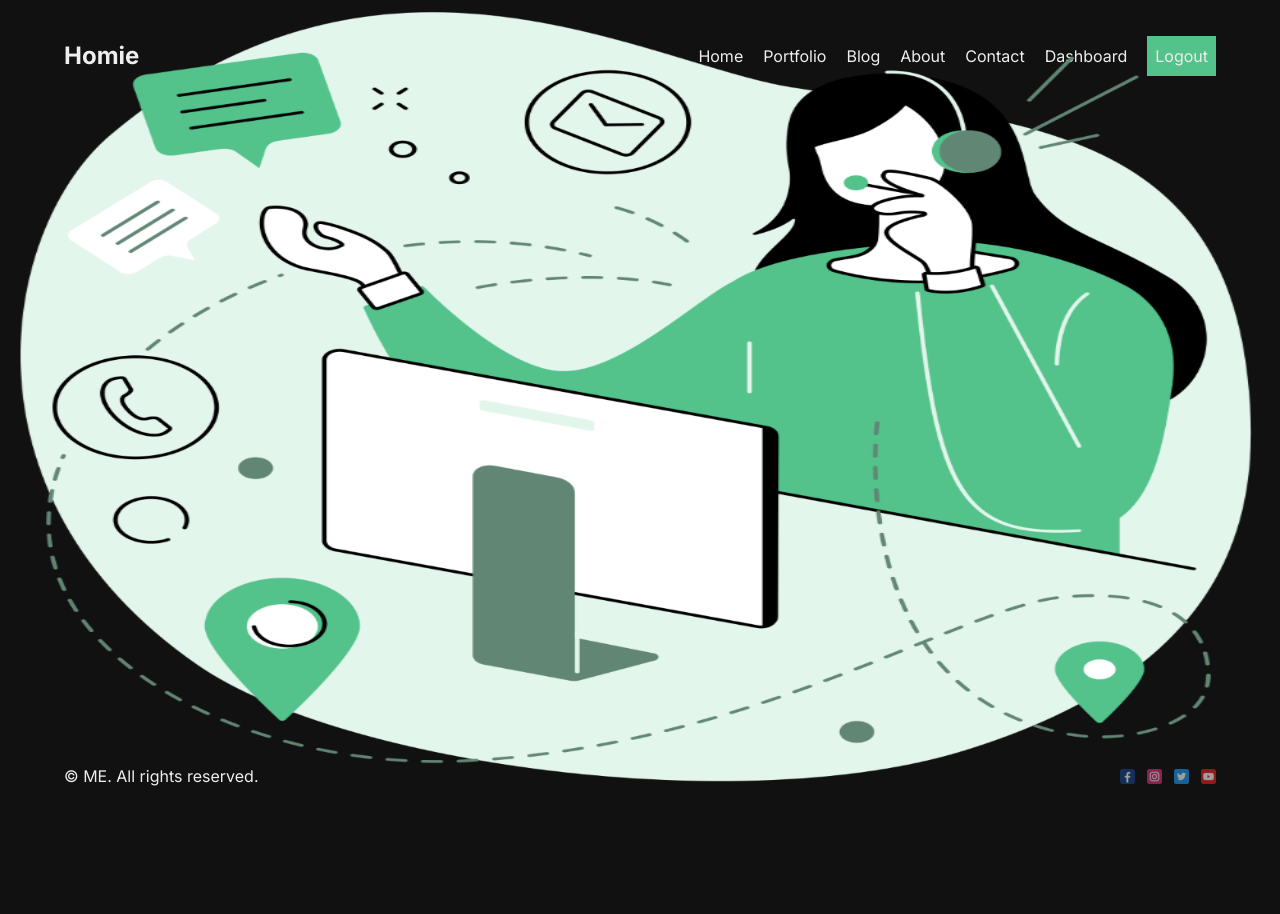
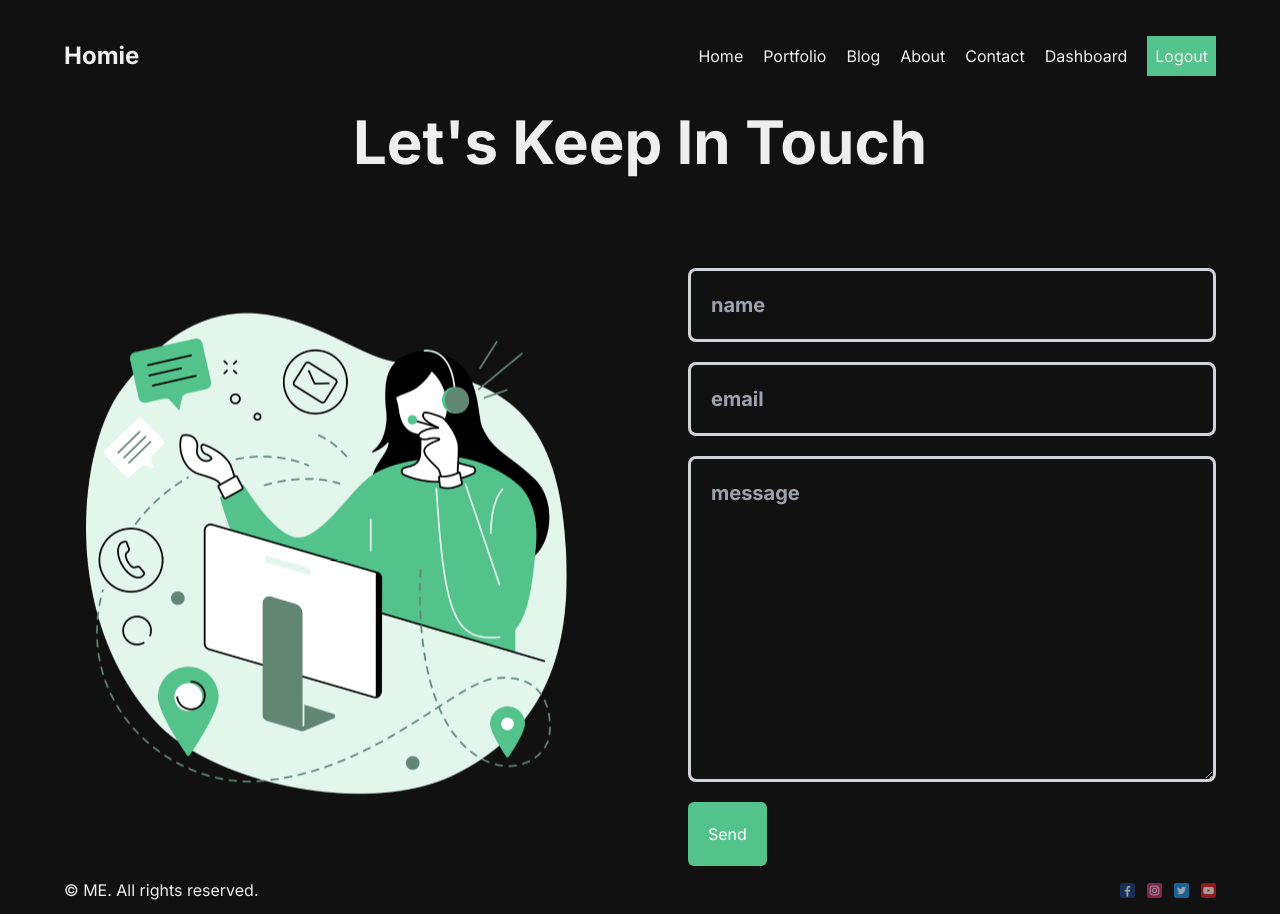
Before and after one commit to 4kbr/blog-app, a Next.js app: page /contact in a window 1280 px wide. Before the commit the page ends 800 px from the top, so only its background shows below. Built offline with nearby package versions, Linux system fonts and the light colour scheme.

Commit message:
styling contact page, and give img animation effect

```diff
--- /dev/null
+++ b/src/app/contact/page.module.css
@@ -0,0 +1,18 @@
+.inputContact,
+.textAreaContact {
+  @apply p-5 bg-transparent outline-none border-solid border-gray-300 border-[3px] text-gray-200 rounded-lg
+  text-xl font-bold;
+}
+
+.imgContact {
+  animation: move 3s infinite ease alternate;
+}
+
+@keyframes move {
+  from {
+    transform: translateY(-15px);
+  }
+  to {
+    transform: translateY(0px);
+  }
+}
--- a/src/app/contact/page.tsx
+++ b/src/app/contact/page.tsx
@@ -1,12 +1,44 @@
+import Button from "@/components/Button/Button";
 import Image from "next/image";
-import React from "react";
+import styles from "@/app/contact/page.module.css";
 
 const Contact = () => {
   return (
     <div className="contact">
-      <h1 className="title">Let&apos;s Keep In Touch</h1>
-      <div className="contentContact">
-        <Image alt="" src={"/contact.png"} fill />
+      <h1 className="title text-6xl mb-24 text-center font-bold">
+        Let&apos;s Keep In Touch
+      </h1>
+      <div className="contentContact flex items-center gap-24">
+        <div className="imgContainer relative flex-1 h-[500px]">
+          <Image
+            alt=""
+            src={"/contact.png"}
+            fill
+            className="object-contain imgMove"
+          />
+        </div>
+
+        <form action="formContact" className="flex-1 flex flex-col gap-5">
+          <input
+            type="text"
+            placeholder="name"
+            className={styles.inputContact}
+          />
+          <input
+            type="text"
+            placeholder="email"
+            className={styles.inputContact}
+          />
+          <textarea
+            className={styles.textAreaContact}
+            name="message"
+            id="message"
+            cols={30}
+            rows={10}
+            placeholder="message"
+          ></textarea>
+          <Button url="#" text="Send" />
+        </form>
       </div>
     </div>
   );
--- a/src/app/globals.css
+++ b/src/app/globals.css
@@ -27,3 +27,16 @@ a {
 .itemHome {
   @apply flex-1 flex flex-col gap-14;
 }
+
+.imgMove {
+  animation: move 3s infinite ease alternate;
+}
+
+@keyframes move {
+  from {
+    transform: translateY(-15px);
+  }
+  to {
+    transform: translateY(0px);
+  }
+}
--- a/src/app/page.tsx
+++ b/src/app/page.tsx
@@ -19,13 +19,13 @@ export default function Home() {
         <Button url="/Portfolio" text="See Our Works" />
       </div>
 
-      <div className="itemHome ">
+      <div className="itemHome object-contain">
         <Image
           width={500}
           height={500}
           src={Hero}
           alt="Hero Homie"
-          className="w-full h-[500px] object-cover"
+          className="imgMove w-full h-[500px] object-cover"
         />
       </div>
     </div>
```
